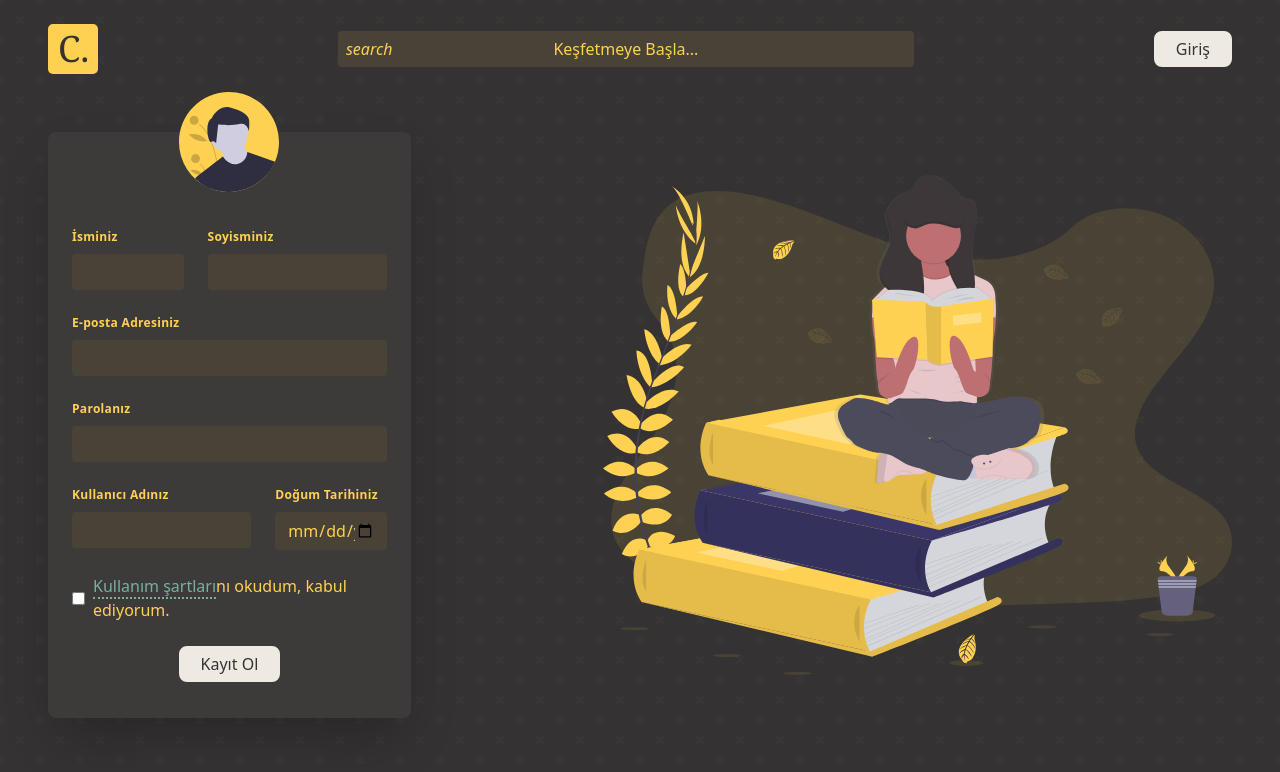
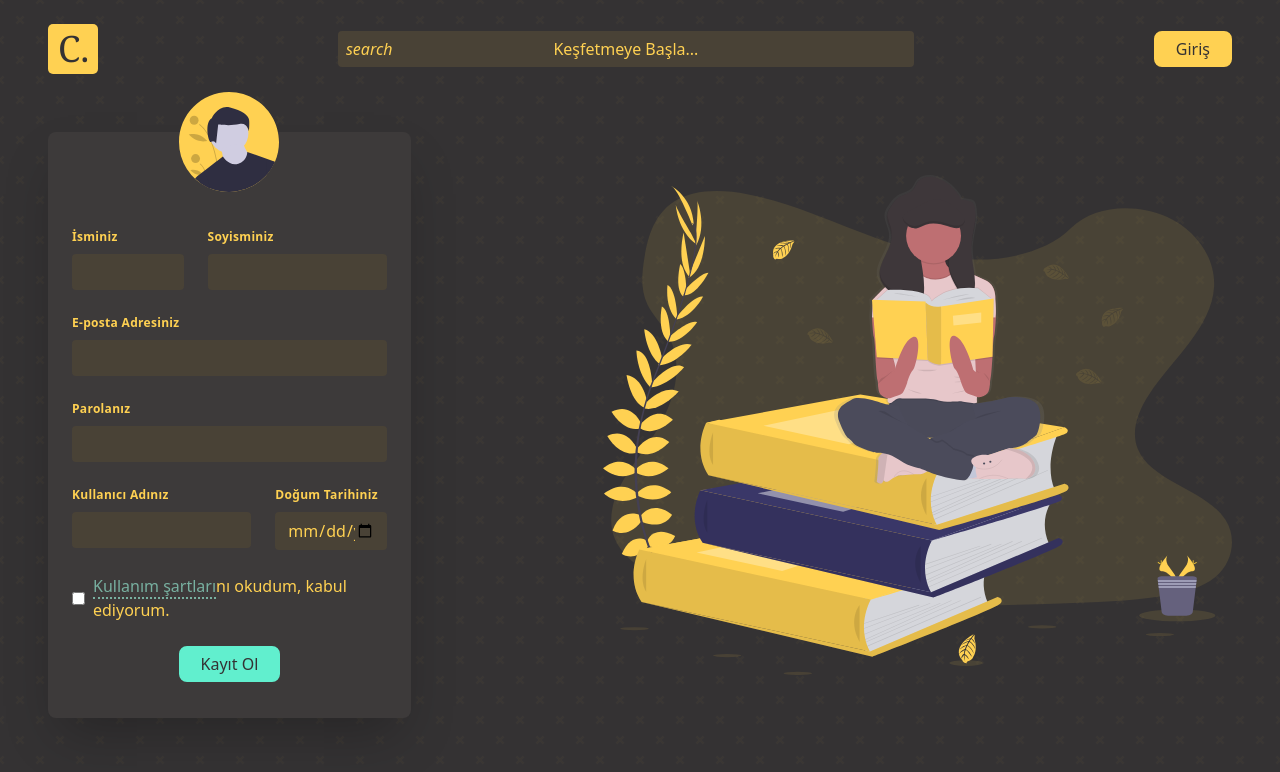
Before and after one commit to cemiyet/frontend, an Angular app: page / in a window 1280 px wide. Shown: the top 772 px of the page. Built offline with nearby package versions, Linux system fonts and the light colour scheme.

Commit message:
updated buttons in landing page.

```diff
--- a/apps/web/src/app/landing/landing.page.html
+++ b/apps/web/src/app/landing/landing.page.html
@@ -12,13 +12,7 @@
       iconLocation="left"
     ></cemiyet-text-input>
 
-    <cemiyet-button
-      text="Giriş"
-      bgColor="kournikova"
-      textColor="toledo"
-      fontSize="l"
-      (click)="onLogin($event)"
-    ></cemiyet-button>
+    <cemiyet-button text="Giriş" variant="PRIMARY" (click)="onLogin($event)"></cemiyet-button>
   </header>
 
   <article>
@@ -95,9 +89,7 @@
         <div class="flex justify-center w-full mt-6">
           <cemiyet-button
             text="Kayıt Ol"
-            bgColor="aquamarine"
-            textColor="toledo"
-            fontSize="l"
+            variant="SECONDARY"
             (click)="onRegister($event)"
           ></cemiyet-button>
         </div>
```
